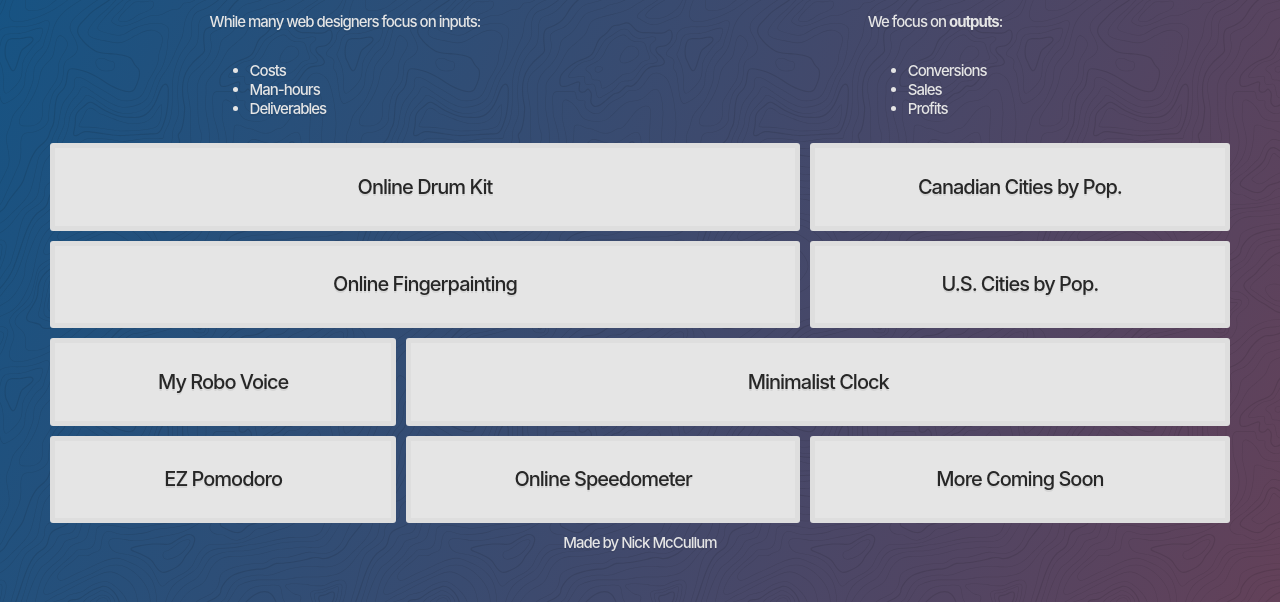
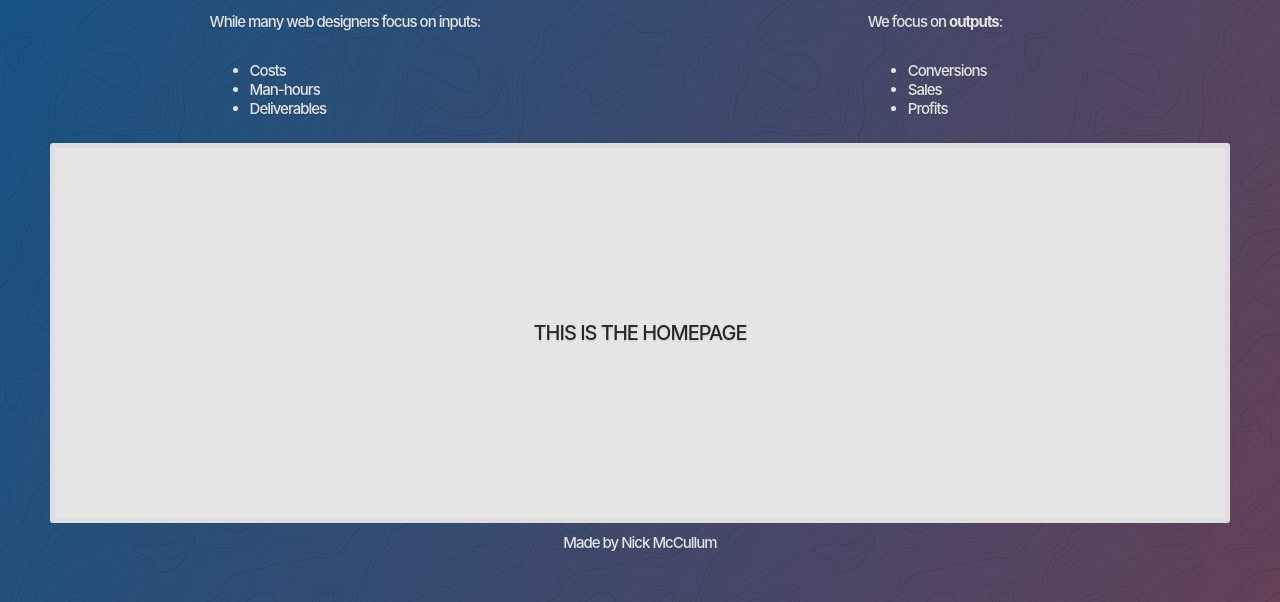
Before and after one commit to Fox-Hill/fox-hill-website, a plain HTML site: page portfolio/index.html in a window 1280 px wide. Shown: the part 218-820 px from the top of the page. Drawn offline with Linux system fonts and the light colour scheme.

```diff
--- a/portfolio/index.html
+++ b/portfolio/index.html
@@ -48,15 +48,8 @@
           </div>
 
           <div class="contents">
-                <div class="item item1"><a href="http://canadiancitiesbypopulation.com/" target="_blank">Canadian Cities by Pop.</a></div>
-                <div class="item item2"><a href="http://minimalistclock.com/" target="_blank">Minimalist Clock</a></div>
-                <div class="item item3"><a href="http://onlinedrumkit.com/" target="_blank">Online Drum Kit</a></div>
-                <div class="item item4"><a href="http://onlinefingerpainting.com/" target="_blank">Online Fingerpainting</a></div>
-                <div class="item item5"><a href="http://uscitiesbypopulation.com/" target="_blank">U.S. Cities by Pop.</a></div>
-                <div class="item item6"><a href="http://myrobovoice.com/" target="_blank">My Robo Voice</a></div>
-                <div class="item item7"><a href="http://ezpomodoro.com/" target="_blank">EZ Pomodoro</a></div>
-                <div class="item item8"><a href="http://onlinespeedometer.com/" target="_blank">Online Speedometer</a></div>
-                <div class="item lastItem">More Coming Soon</div>
+                <div class="item item1">THIS IS THE HOMEPAGE</div>
+
           </div>
 
           <div class="footer">
```
